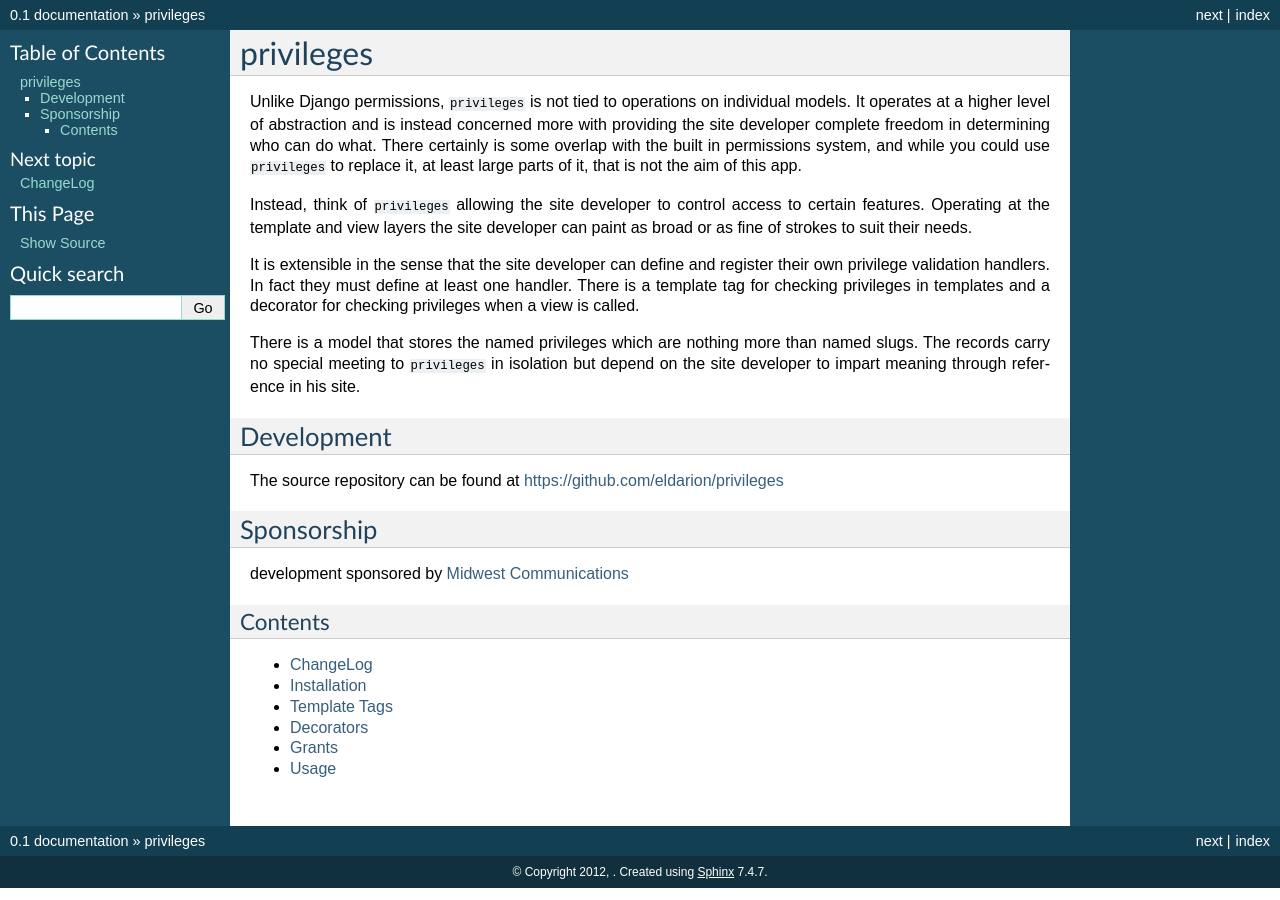
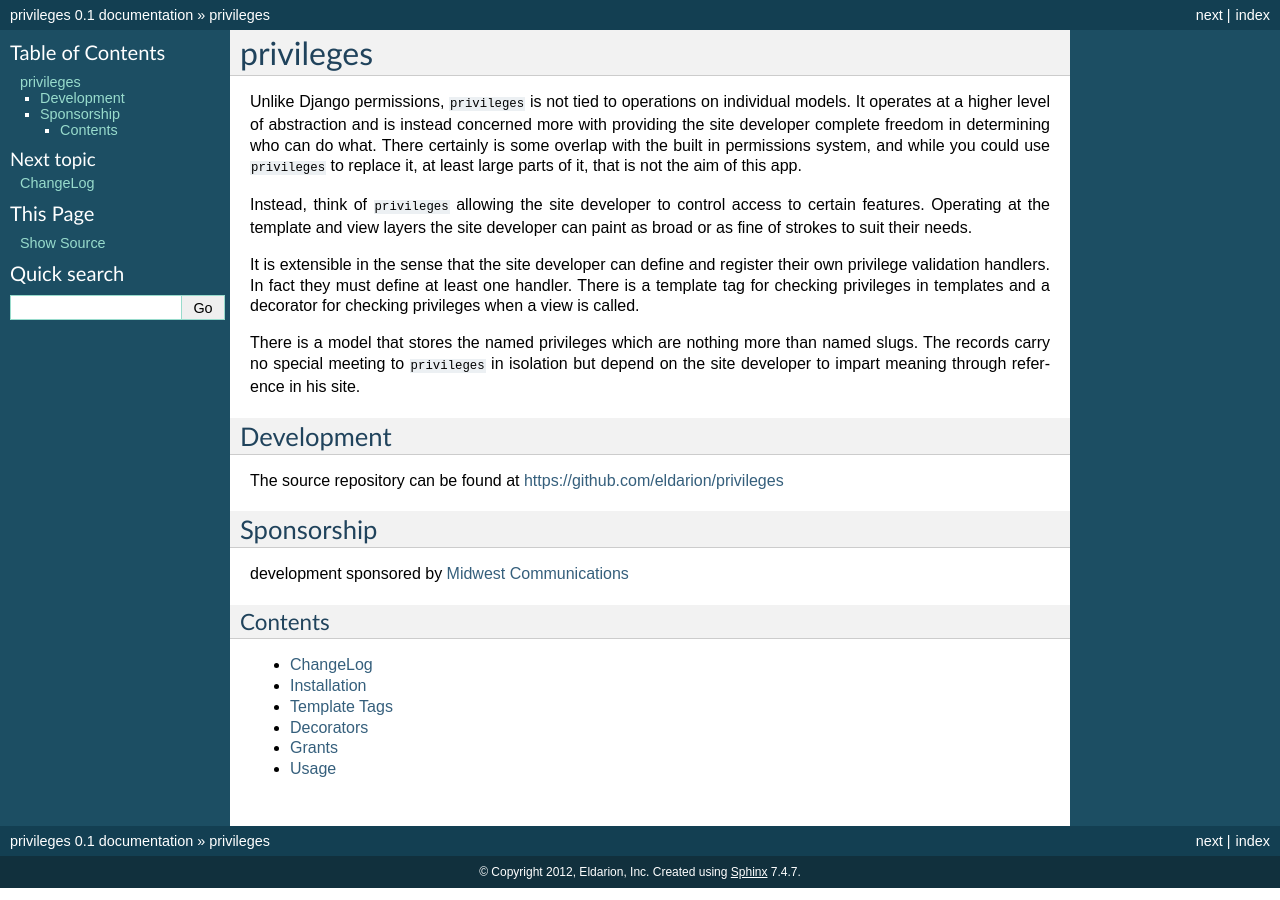
Before and after one commit to eldarion/privileges, a Sphinx documentation site: the page built from docs/index.rst, in a window 1280 px wide. Built offline with Sphinx 7.4.7, drawn with Linux system fonts in a browser that asks for light colours; the version number is read from the project's files by our own code.

Commit message:
Fix documentation conf.py

```diff
--- a/docs/conf.py
+++ b/docs/conf.py
@@ -4,8 +4,8 @@ extensions = []
 templates_path = []
 source_suffix = '.rst'
 master_doc = 'index'
-project = u''
-copyright_holder = ''
+project = u'privileges'
+copyright_holder = 'Eldarion, Inc'
 copyright = u'2012, %s' % copyright_holder
 exclude_patterns = ['_build']
 pygments_style = 'sphinx'
```
